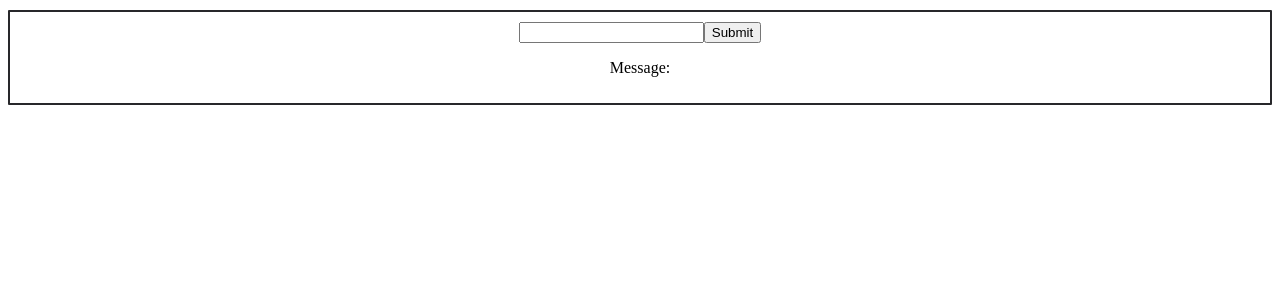
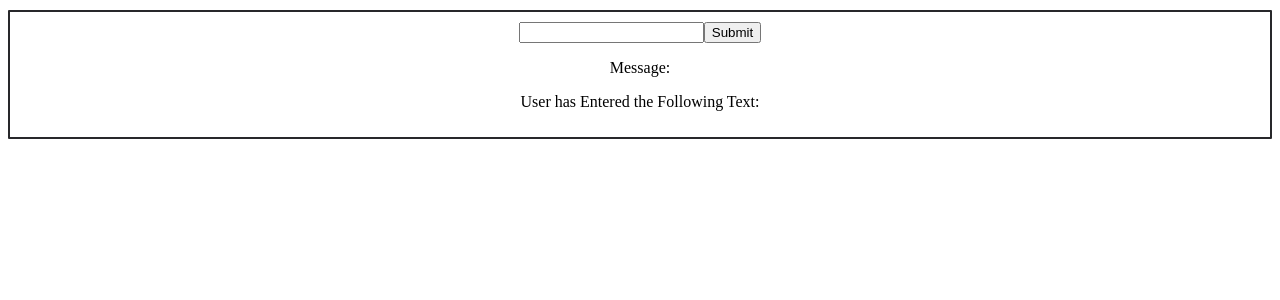
Before and after one commit to vikramreddy2662/angular, an Angular app: page / in a window 1280 px wide. Shown: the top 300 px of the page. Built offline with nearby package versions, Linux system fonts and the light colour scheme.

Commit message:
ngAfterContentChecked

```diff
--- a/src/app/app.component.html
+++ b/src/app/app.component.html
@@ -3,5 +3,8 @@
 <div class="container">
  <input type="text" #inputEl>
   <button (click)="onBtnClicked(inputEl)">Submit</button>
-  <app-demo [message]="inputVal"></app-demo>
+  <app-demo [message]="inputVal">
+    <!-- <p #para>This is the Projected Content which is Fully Injected And Fully Intialized</p> -->
+    <p #para>User has Entered the Following Text:{{inputVal}}</p>
+  </app-demo>
 </div>
--- a/src/app/app.component.ts
+++ b/src/app/app.component.ts
@@ -16,4 +16,6 @@ export class AppComponent {
    onBtnClicked(inputEl:HTMLInputElement){
     this.inputVal=inputEl.value;
    }
+
+
 }
--- a/src/app/demo/demo.component.html
+++ b/src/app/demo/demo.component.html
@@ -2,4 +2,5 @@
 <div class="demo">
 <p #temp >Message: {{message}}</p>
 <!-- //<p *ngFor="let msg of message" >Message: {{msg}}</p> -->
+<ng-content></ng-content>
 </div>
--- a/src/app/demo/demo.component.ts
+++ b/src/app/demo/demo.component.ts
@@ -1,5 +1,18 @@
 
-import { Component, Input, OnChanges, OnInit, SimpleChanges, ViewChild, ElementRef, DoCheck } from '@angular/core';
+import { Component,
+   Input,
+   OnChanges,
+   OnInit,
+   SimpleChanges,
+   ViewChild,
+   ElementRef,
+   DoCheck ,
+   AfterContentInit,
+  ContentChild,
+  AfterContentChecked
+
+
+        } from '@angular/core';
 
 @Component({
   selector: 'app-demo',
@@ -7,21 +20,22 @@ import { Component, Input, OnChanges, OnInit, SimpleChanges, ViewChild, ElementR
   styleUrls: ['./demo.component.css']
 })
 
-export class DemoComponent implements OnChanges, OnInit ,DoCheck{
+export class DemoComponent implements OnChanges, OnInit ,DoCheck,AfterContentInit,AfterContentChecked{
   title: string = 'Demo Component';
   //@Input() message: string[];
   @Input() message: string;
   @ViewChild('temp') tempelement: ElementRef;
+  @ContentChild('para') paraEl:ElementRef;
 
 
   constructor() {
-    console.log('Demo component constructor called');
-    console.log(this.title);
-    console.log(this.message);
+   // console.log('Demo component constructor called');
+    //console.log(this.title);
+    //console.log(this.message);
   }
   ngOnChanges(changes: SimpleChanges) {
     console.log(' ng onchanges hook called ');
-    console.log(changes);
+    //console.log(changes);
     // console.log(this.message)
   }
 
@@ -34,7 +48,29 @@ export class DemoComponent implements OnChanges, OnInit ,DoCheck{
   }
   ngDoCheck() {
     console.log("ng doCheck life cycle is called");
+   // console.log(this.paraEl);//here the value is undefined
+  }
+  //ng Docheck is called everytime when the CDLC runs
+  //no matter whether the changes are detected or not by CDLC it runs for every click.
+
+  ngAfterContentInit(){
+
+    console.log('ng AfterContentInit life Cycle Hook is Called');
+    console.log(this.paraEl.nativeElement);
+
+/*ngAfterContentInit life cycle method gets called when projected content is fully injected in between selectors Elements of a
+ child component class  is fully intialized
+ =>properties decorated with contentChild contentChildren are called just before ngcontentAfterInit method is called
+ do they are undefined before ngaftercontentinit
+ =>it runs only once like ngonit and it runs after the ngDocheck*/
+
   }
 
+  ngAfterContentChecked(){
+
+    console.log('ngAfterContentChecked  life cycle hook is called');
+    console.log(this.paraEl.nativeElement);
+
+  }
 
 }
```
